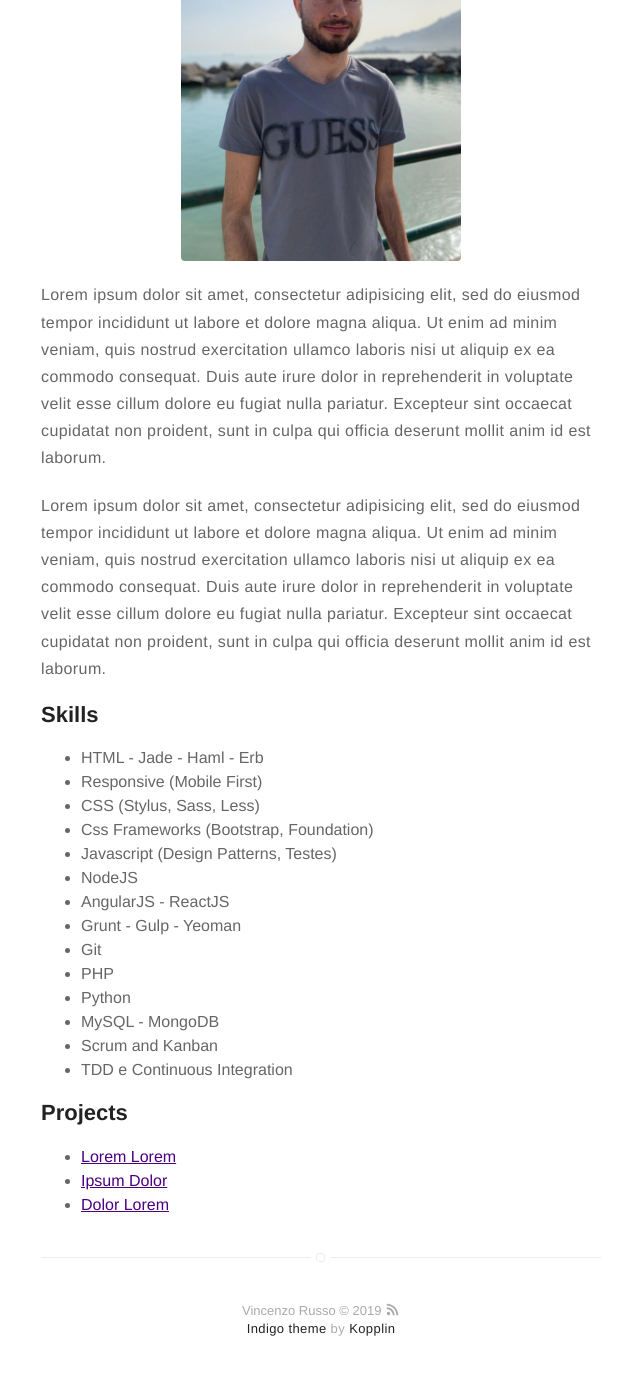
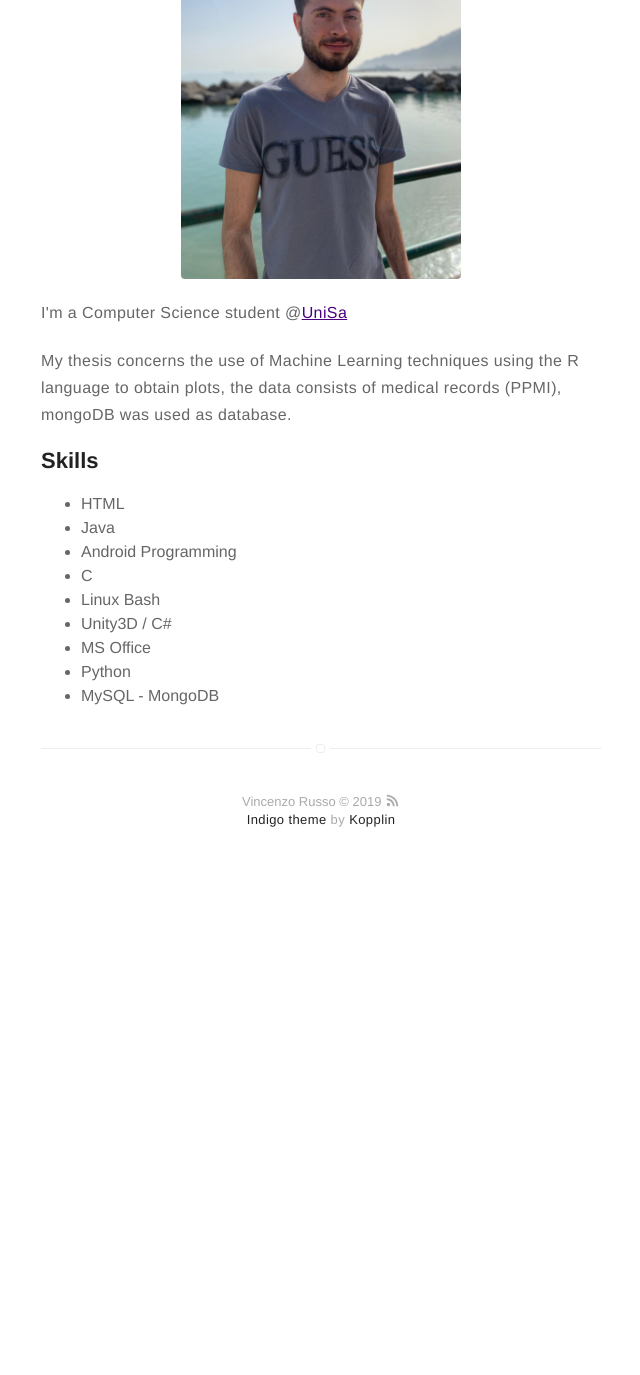
Before and after one commit to vincenzorusso12/vincenzorusso12.github.io, a Jekyll site: the page built from about.md, in a window 1280 px wide and 1400 px high, scrolled down 237 px. Shown: the top 1375 px of the window, without its empty margins (319-959 px from the left). Built offline with Jekyll 4.4.1, drawn with Linux system fonts in a browser that asks for light colours; after the commit the page ends 1128 px from its top, so only the background shows below that.

Commit message:
committing my jekyll 2

```diff
--- a/_config.yml
+++ b/_config.yml
@@ -1,6 +1,7 @@
 # main text of home
 name: Vincenzo Russo
-bio: A Computer Science student @ UniSa
+bio: A Computer Science student @<a href="https://www.unisa.it/">UniSa</a>
+
 
 # twitter summary info
 #description: A blog about technology and stuff related
@@ -72,7 +73,7 @@ width: normal
 # paginate_path: "blog/:num/"
 
 # if you don't need projects, comment the *projects* configs below
-projects: true
+#projects: true
 
 # if you don't need "about" or "blog", comment them out below
 about: true
--- a/about.md
+++ b/about.md
@@ -4,43 +4,20 @@ layout: page
 ---
 ![Profile Image]({{ site.url }}/{{ site.picture }})
 
-<p>Lorem ipsum dolor sit amet, consectetur adipisicing elit, sed do eiusmod
-tempor incididunt ut labore et dolore magna aliqua. Ut enim ad minim veniam,
-quis nostrud exercitation ullamco laboris nisi ut aliquip ex ea commodo
-consequat. Duis aute irure dolor in reprehenderit in voluptate velit esse
-cillum dolore eu fugiat nulla pariatur. Excepteur sint occaecat cupidatat non
-proident, sunt in culpa qui officia deserunt mollit anim id est laborum.</p>
+<p>I'm a Computer Science student @<a href="https://www.unisa.it/">UniSa</a></p>
 
-<p>Lorem ipsum dolor sit amet, consectetur adipisicing elit, sed do eiusmod
-tempor incididunt ut labore et dolore magna aliqua. Ut enim ad minim veniam,
-quis nostrud exercitation ullamco laboris nisi ut aliquip ex ea commodo
-consequat. Duis aute irure dolor in reprehenderit in voluptate velit esse
-cillum dolore eu fugiat nulla pariatur. Excepteur sint occaecat cupidatat non
-proident, sunt in culpa qui officia deserunt mollit anim id est laborum.</p>
+<p>My thesis concerns the use of Machine Learning techniques using the R language to obtain plots, the data consists of medical records (PPMI), mongoDB was used as database.</p>
 
 <h2>Skills</h2>
 
 <ul class="skill-list">
-	<li>HTML - Jade - Haml - Erb</li>
-	<li>Responsive (Mobile First)</li>
-	<li>CSS (Stylus, Sass, Less)</li>
-	<li>Css Frameworks (Bootstrap, Foundation)</li>
-	<li>Javascript (Design Patterns, Testes)</li>
-	<li>NodeJS</li>
-	<li>AngularJS - ReactJS</li>
-	<li>Grunt - Gulp - Yeoman</li>
-	<li>Git</li>
-	<li>PHP</li>
+	<li>HTML</li>
+	<li>Java</li>
+	<li>Android Programming</li>
+	<li>C</li>
+	<li>Linux Bash</li>
+	<li>Unity3D / C#</li>
+	<li>MS Office</li>
 	<li>Python</li>
 	<li>MySQL - MongoDB</li>
-	<li>Scrum and Kanban</li>
-	<li>TDD e Continuous Integration</li>
 </ul>
-
-<h2>Projects</h2>
-
-<ul>
-	<li><a href="https://github.com/">Lorem Lorem</a></li>
-	<li><a href="https://github.com/">Ipsum Dolor</a></li>
-	<li><a href="https://github.com/">Dolor Lorem</a></li>
-</ul>
```
Also changed, not shown: _posts/2015-02-24-markdown-extra-components.markdown (deleted, +0 -196 lines), _posts/2016-02-24-markdown-common-elements.markdown (deleted, +0 -204 lines), _posts/2019-08-22-my-first-post.markdown (added, +18 -0 lines).
